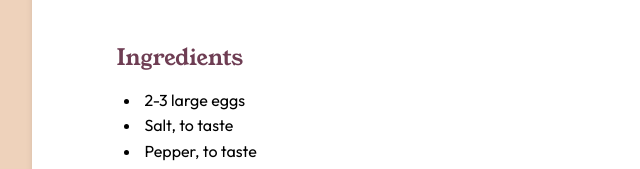
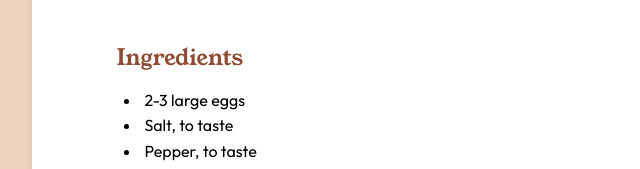
Before and after one commit to developerintermix/Renson, a plain HTML site: page recipe-page-main/recipe-page-main/design/index.html in a window 1280 px wide. Shown: the part 779-948 px from the top of the page, 226-866 px from the left. Drawn offline with Linux system fonts and the light colour scheme.

Commit message:
update color to match description

```diff
--- a/recipe-page-main/recipe-page-main/design/index.css
+++ b/recipe-page-main/recipe-page-main/design/index.css
@@ -75,7 +75,7 @@ body {
 }
 
 /* Section Titles (Headings) */
-.prep-time h2, .ingredients h2, .instructions h2, .nutrition h2 {
+.prep-time h2 {
     font-family: 'Young Serif', serif;
     font-size: 1.4rem;
     font-weight: 400; /* Normal weight for Young Serif */
@@ -83,6 +83,16 @@ body {
     margin-bottom: 0.75rem;
     text-align: left;
 }
+
+.ingredients h2, .instructions h2, .nutrition h2 {
+    font-family: 'Young Serif', serif;
+    font-size: 1.4rem;
+    font-weight: 400; /* Normal weight for Young Serif */
+    color: #8F4A33; /* Dark orange */
+    margin-bottom: 0.75rem;
+    text-align: left;
+}
+
 
 /* Ingredients Section */
 .ingredients {
```
